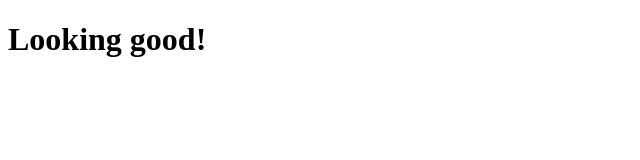
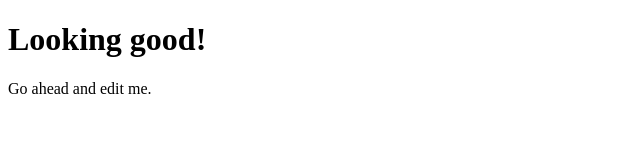
Before and after one commit to jdmar3-comp426/a00-owenmccadden, a website: page index.html in a window 1280 px wide. Shown: the whole page, without its empty margins (0-640 px from the left). Drawn offline with Linux system fonts and the light colour scheme.

Commit message:
added index.html

```diff
--- a/index.html
+++ b/index.html
@@ -8,5 +8,6 @@
     <body>
         <div>
             <h1>Looking good!</h1>
+            <p>Go ahead and edit me.</p>
         </div>
 </html>
```
